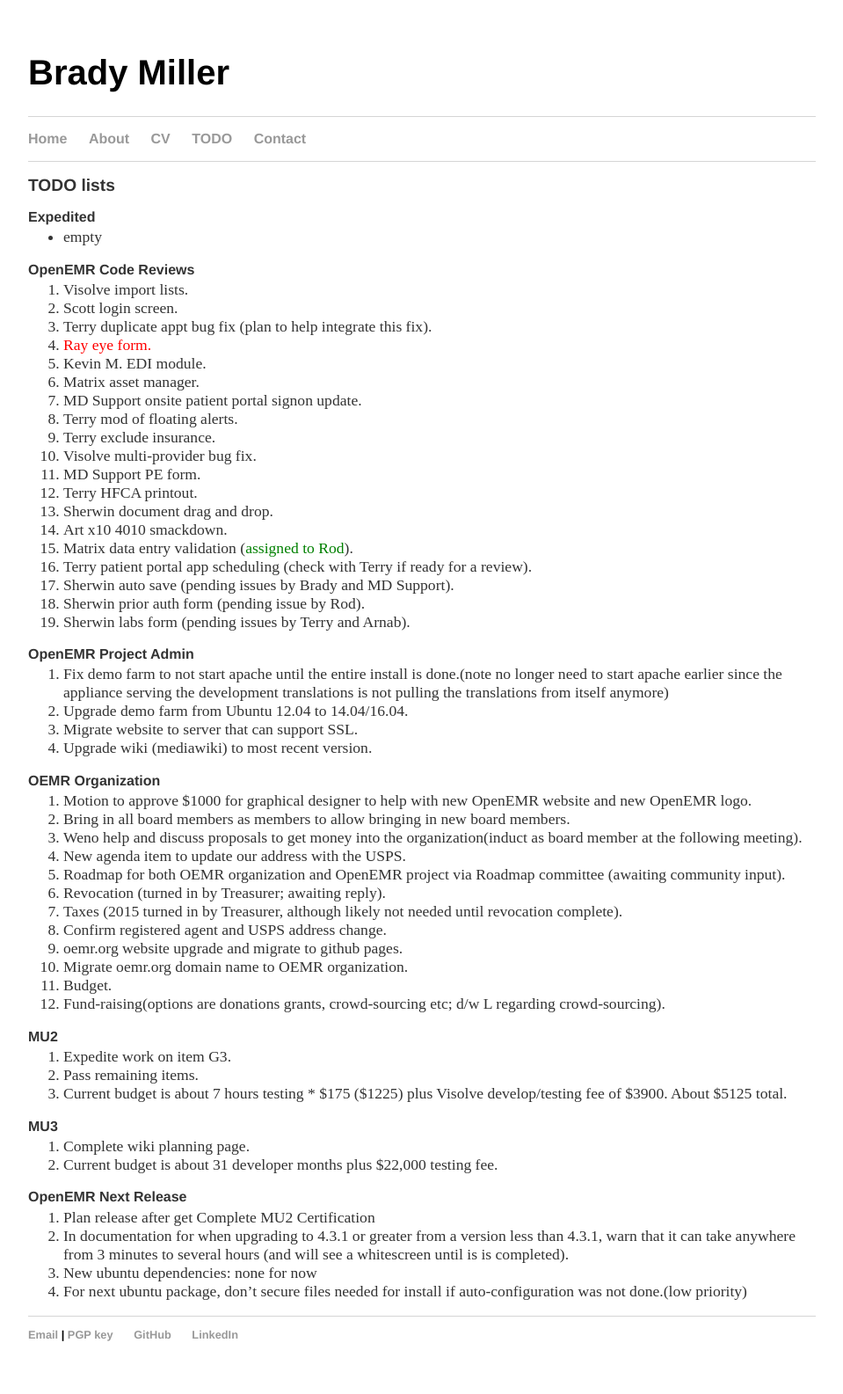
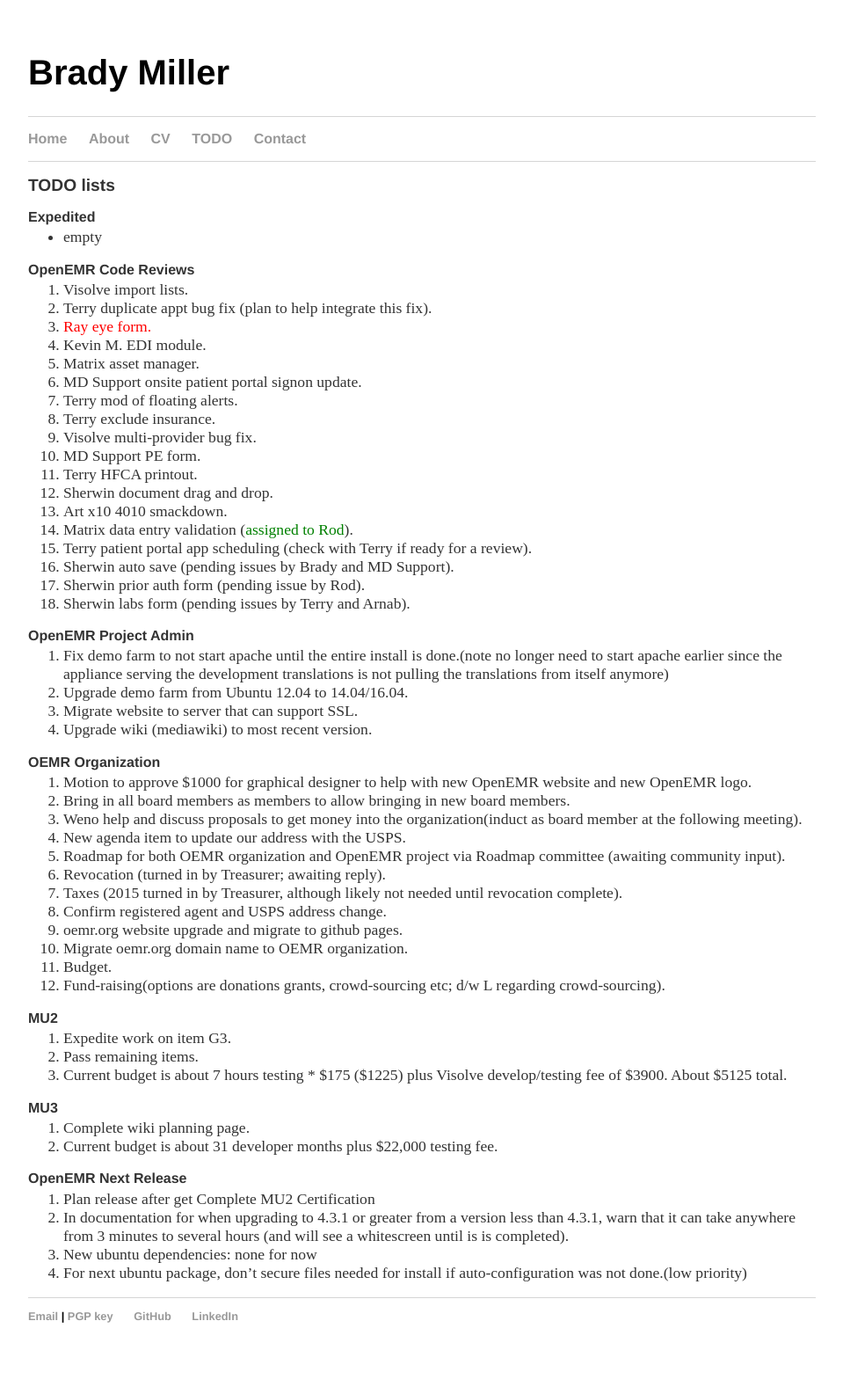
Before and after one commit to bradymiller/bradymiller.github.io, a Jekyll site: the page built from todo/index.md, in a window 1280 px wide. Shown: the whole page at 88% size, without its empty margins (160-1119 px from the left). Built offline with Jekyll 4.4.1, drawn with Linux system fonts in a browser that asks for light colours; after the commit the page ends 1564 px from its top, so only the background shows below that.

Commit message:
Update todo list

```diff
--- a/todo/index.md
+++ b/todo/index.md
@@ -8,7 +8,6 @@
 
 ### OpenEMR Code Reviews
 1. Visolve import lists.
-1. Scott login screen.
 1. Terry duplicate appt bug fix (plan to help integrate this fix).
 1. <span style="color: red">Ray eye form.</span>
 1. Kevin M. EDI module.
```
